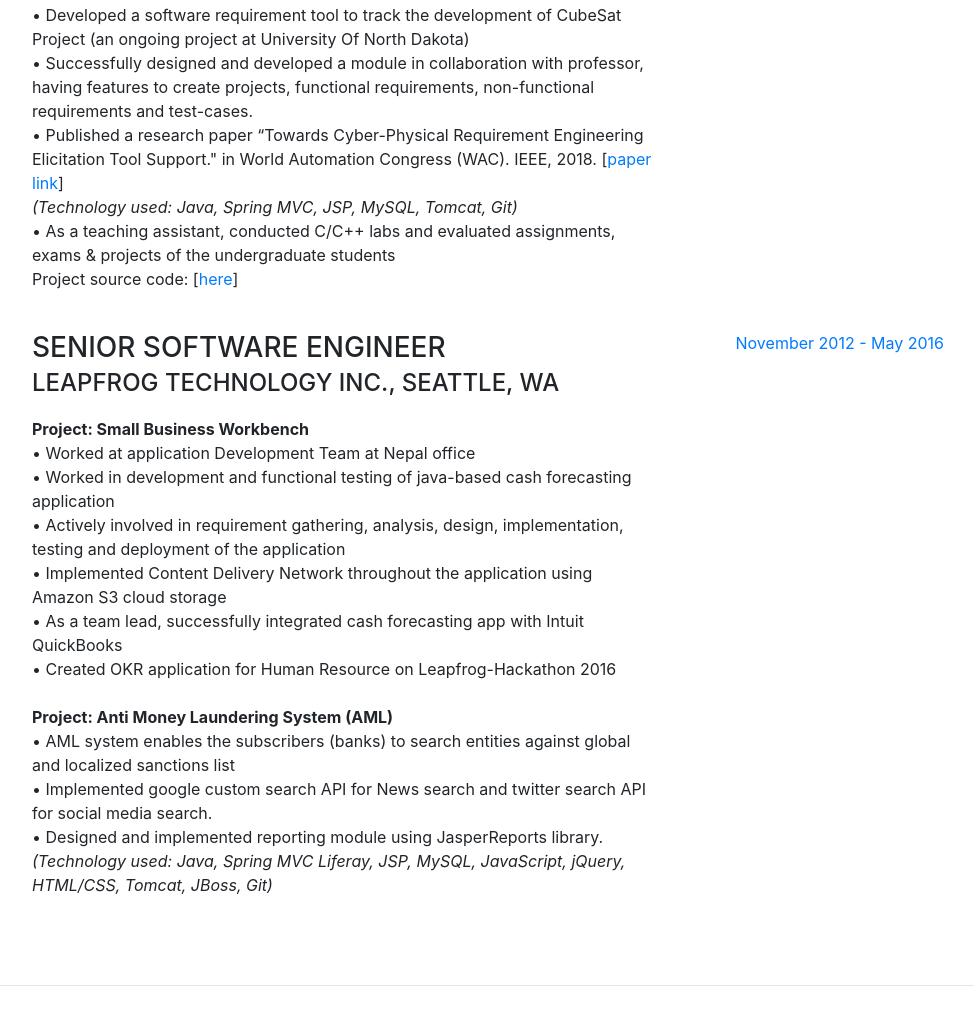
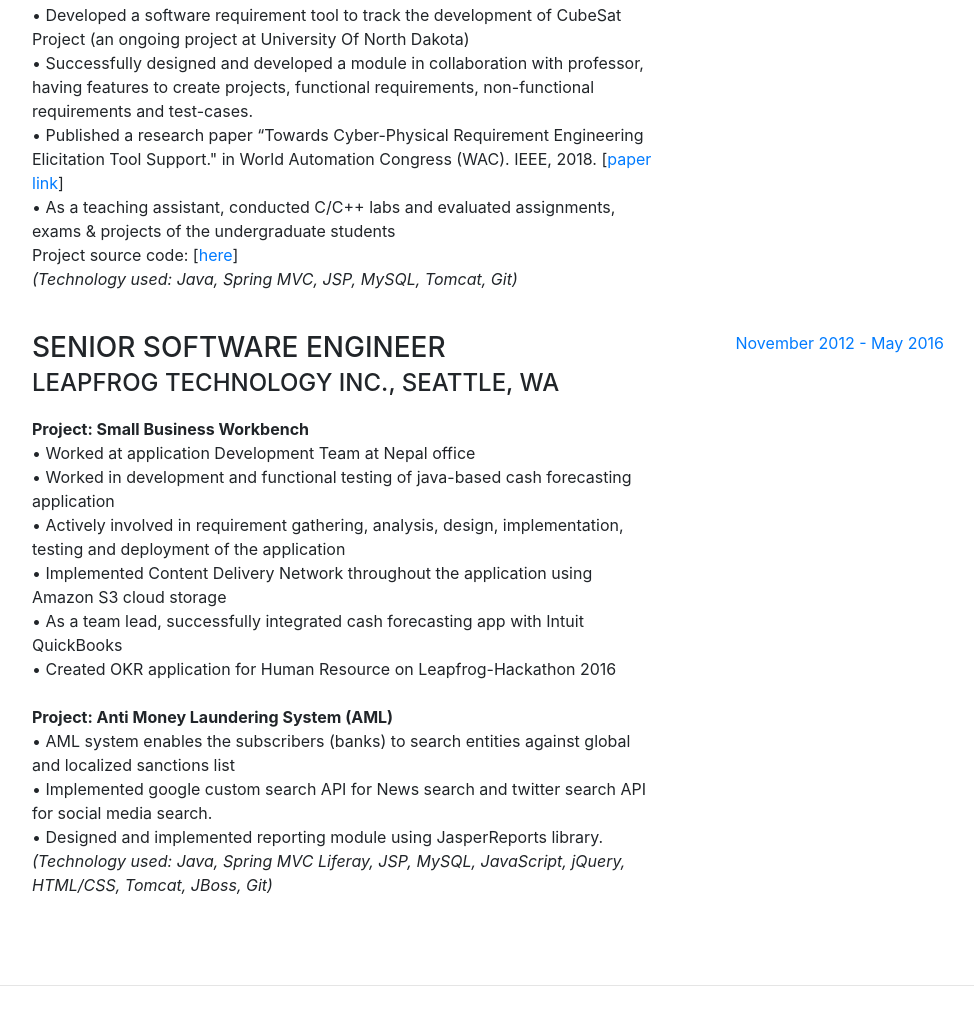
Before and after one commit to sanjayapandey/sanjayapandey.github.io, a website with bundled scripts: page index.html in a window 1280 px wide. Shown: the part 994-2019 px from the top of the page, without its empty margins (288-1262 px from the left). Built offline with nearby package versions, Linux system fonts and the light colour scheme; a web font is replaced by a local one.

Commit message:
Update index.html
experience updated

```diff
--- a/index.html
+++ b/index.html
@@ -103,9 +103,11 @@
 	functional requirements, non-functional requirements and test-cases.</br>
 	• Published a research paper “Towards Cyber-Physical Requirement Engineering Elicitation Tool Support." in World
 	Automation Congress (WAC). IEEE, 2018. [<a href="https://ieeexplore.ieee.org/document/8430399" target="_blank">paper link</a>]</br>
+	 • As a teaching assistant, conducted C/C++ labs and evaluated assignments, exams & projects of the undergraduate students </br>
+	Project source code: [<a href="https://github.com/sanjayapandey/software-tool" target="_blank">here</a>] <br>
 	<i>(Technology used: Java, Spring MVC, JSP, MySQL, Tomcat, Git)</i><br>
-	 • As a teaching assistant, conducted C/C++ labs and evaluated assignments, exams & projects of the undergraduate students </br>
-	Project source code: [<a href="https://github.com/sanjayapandey/software-tool" target="_blank">here</a>]</p>
+	</p>
+
             </div>
             <div class="resume-date text-md-right">
               <span class="text-primary">January 2017 – December 2018</span>
```
